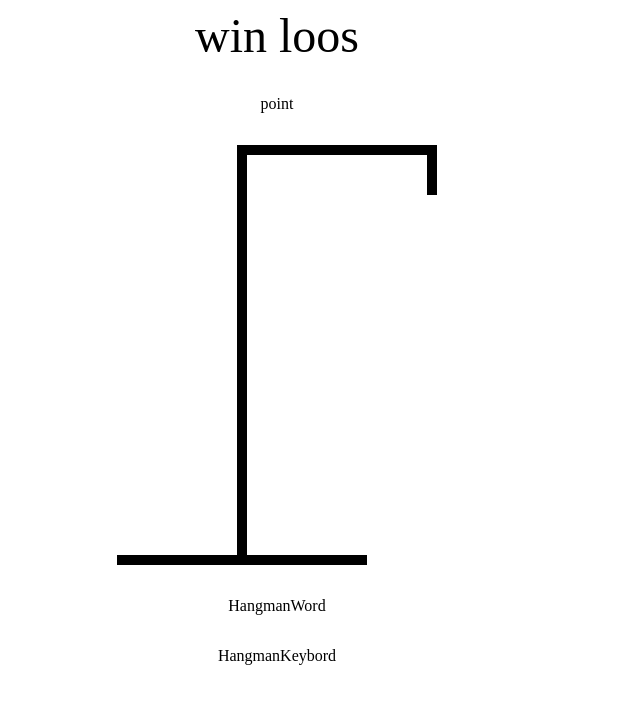
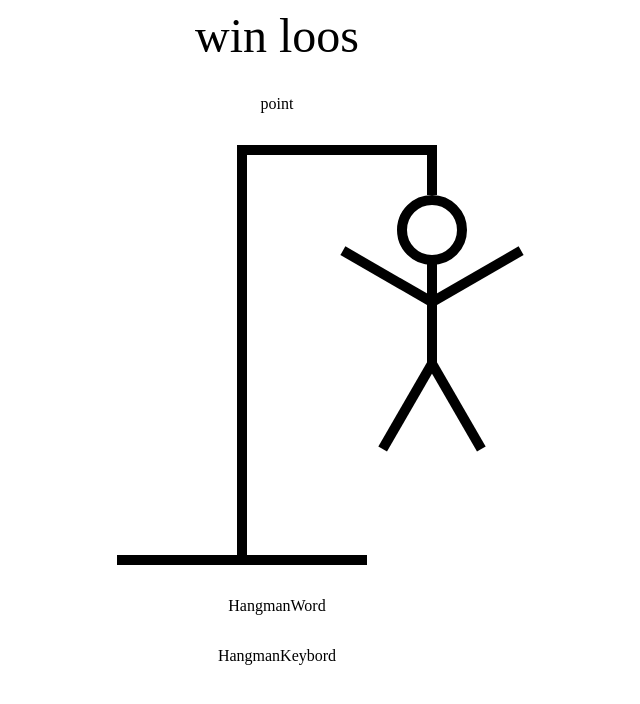
Before and after one commit to Rudreshsoiroji/hangman, a React (Vite) app: page / in a window 1280 px wide. Shown: the top 704 px of the page, without its empty margins (363-1003 px from the left). Built offline with nearby package versions, Linux system fonts and the light colour scheme.

Commit message:
create hang man

```diff
--- a/src/HangmanDrawing.tsx
+++ b/src/HangmanDrawing.tsx
@@ -1,12 +1,98 @@
 import React from 'react'
+
+const HEAD = (   <div style={{
+    position: 'absolute',
+    width: '50px',
+    height: '50px',
+    border: '10px solid black',
+    borderRadius: '100%',
+    top: '50px',
+    right: '-30px'
+}}>
+</div>)
+
+const BODY = (   <div style={{
+    position: 'absolute',
+    width: '10px',
+    height: '100px',
+    backgroundColor: 'black',
+    top: '118px',
+    right: '0'
+}}>
+</div>)
+
+const RIGHT_ARM = (   <div style={{
+    position: 'absolute',
+    width: '100px',
+    height: '10px',
+    backgroundColor: 'black',
+    top: '150px',
+    right: '-100px',
+    rotate: '-30deg',
+    transformOrigin: 'left bottom'
+}}>
+</div>)
+const LEFT_ARM = (
+    <div
+      style={{
+        width: "100px",
+        height: "10px",
+        background: "black",
+        position: "absolute",
+        top: "150px",
+        right: "10px",
+        rotate: "30deg",
+        transformOrigin: "right bottom",
+      }}
+    />
+  )
+
+  const RIGHT_LEG = (
+    <div
+      style={{
+        width: "100px",
+        height: "10px",
+        background: "black",
+        position: "absolute",
+        top: "210px",
+        right: "-90px",
+        rotate: "60deg",
+        transformOrigin: "left bottom",
+      }}
+    />
+  )
+
+  const LEFT_LEG = (
+    <div
+      style={{
+        width: "100px",
+        height: "10px",
+        background: "black",
+        position: "absolute",
+        top: "210px",
+        right: 0,
+        rotate: "-60deg",
+        transformOrigin: "right bottom",
+      }}
+    />
+  )
+
 
 function HangmanDrawing() {
   return (
       <div style={{position: 'relative'}}>
+        {HEAD}
+        {BODY}
+        {RIGHT_ARM}
+        {LEFT_ARM}
+        {RIGHT_LEG}
+        {LEFT_LEG}
+
         <div style={{height:"50px", width:"10px", backgroundColor:"black", position:"absolute", top:"0", right:"0"}}></div>
 
         <div style={{height:"10px", width:"200px",
             marginLeft:"120px", backgroundColor:"black"}}></div>
+
 
         <div style={{height:"400px", width:"10px", backgroundColor:"black", marginLeft:"120px"}}></div>
         <div style={{height:"10px", width:"250px", backgroundColor:"black"}}></div>
```
